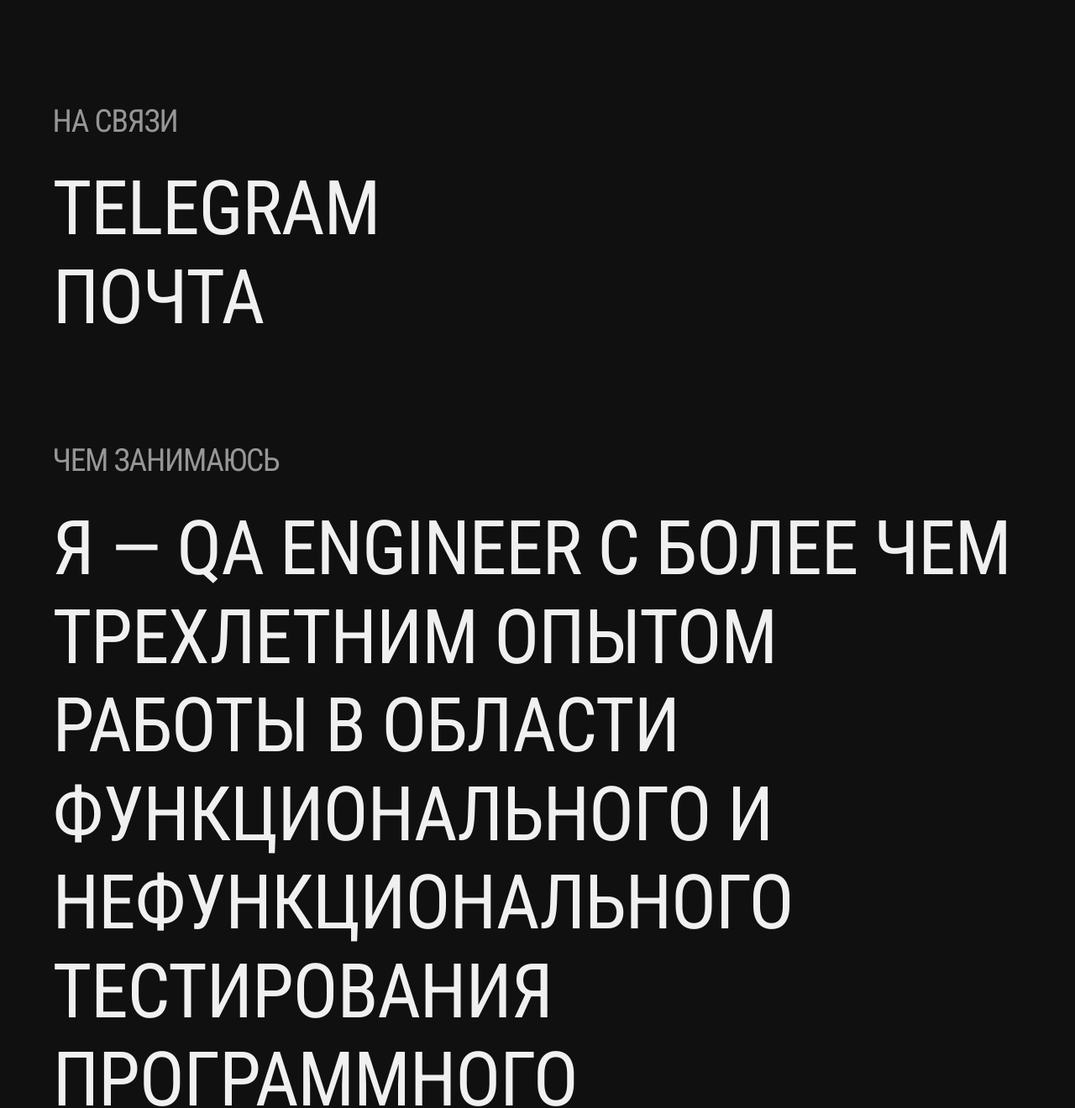
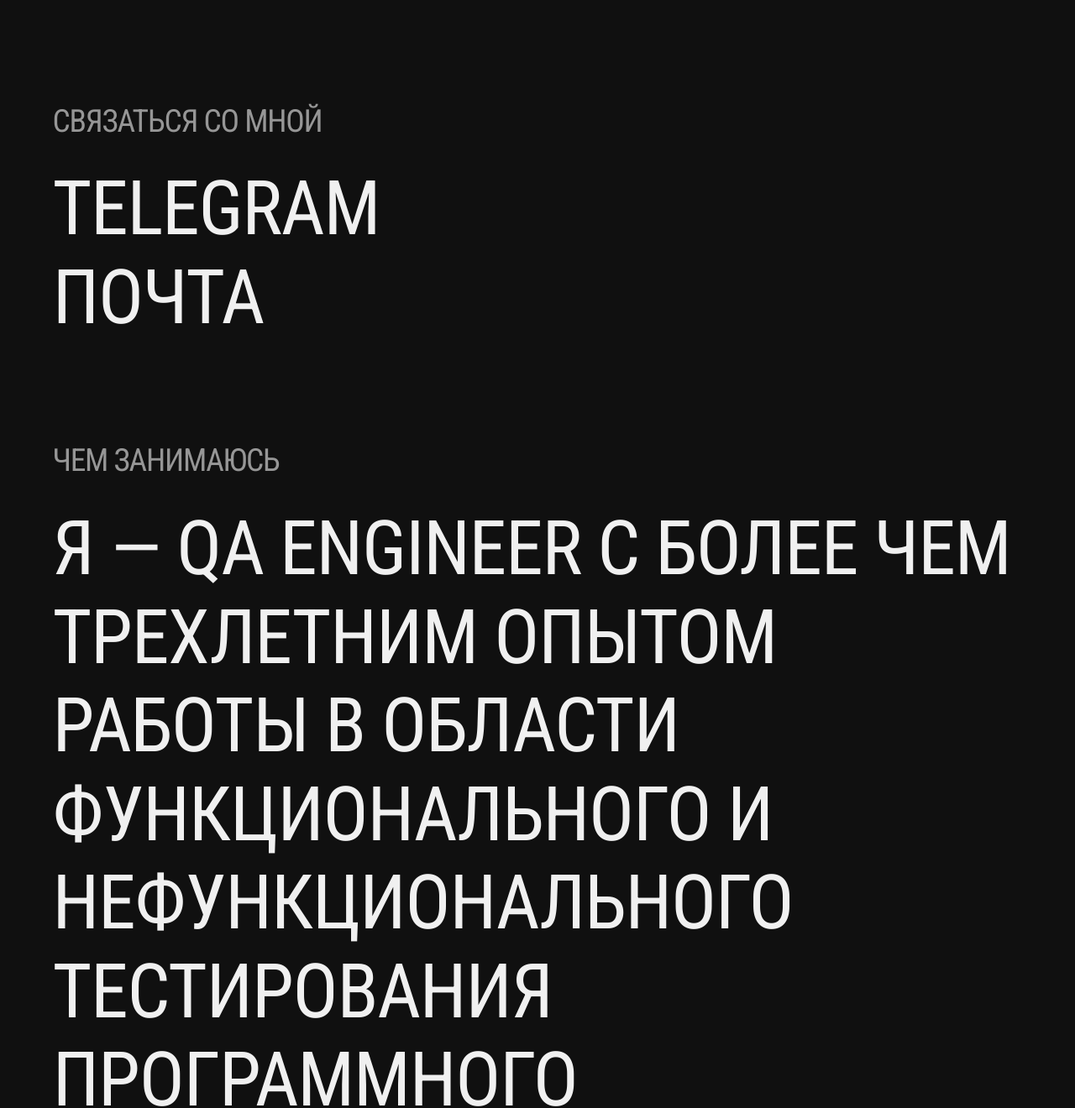
Before and after one commit to KomissarovArtemQA/KomissarovArtemQA.github.io, a plain HTML site: page index.html in a window 1280 px wide. Shown: the part 180-1500 px from the top of the page at 84% size. Drawn offline with Linux system fonts and the light colour scheme.

Commit message:
Revert "Revert "Добавил эмодзи и редактировал заголовки""

```diff
--- a/index.html
+++ b/index.html
@@ -27,10 +27,10 @@
     <link rel="stylesheet" href="./style.css" />
   </head>
   <body>
-    <div class="name">Артем Комиссаров<div>
+    <div class="name">Артем Комиссаров!!!<div>
 
     <div class="block">
-      <div class="block-title">на связи</div>
+      <div class="block-title">Связаться со мной</div>
       <div class="block-entries">
         <div class="entry">
           <a href="http://t.me/noalco_crew" target="_blank"> telegram</a>
@@ -46,7 +46,7 @@
     <div class="block">
       <div class="block-title">чем занимаюсь</div>
       <div class="entry">
-        <a target="_blank"> Я — QA engineer с более чем трехлетним опытом работы в области функционального и нефункционального тестирования программного обеспечения, включая тестирование десктопных приложений и веб-сайтов, тестирования UI/UX, API </a>
+        <a target="_blank"> Я — QA engineer с более чем трехлетним опытом работы в области функционального и нефункционального тестирования программного обеспечения, включая тестирование десктопных приложений и веб-сайтов, тестирования UI/UX, API 😏 </a>
       </div>
 
         </a>
```
